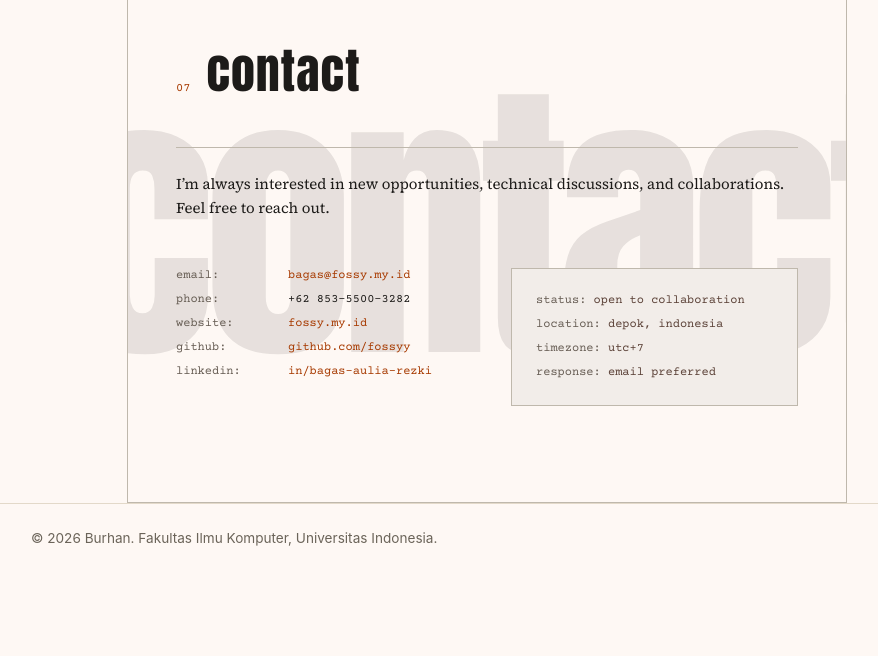
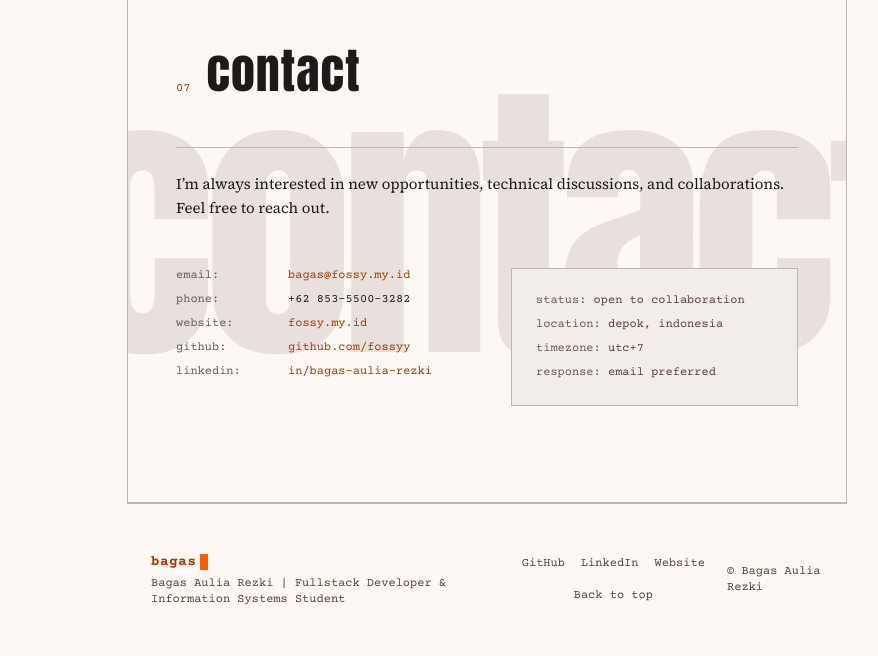
Before and after one commit to fossyy/myportofolio, a Django app: page / in a window 1280 px wide. Shown: the part 2857-3513 px from the top of the page, without its empty margins (153-1031 px from the left). Before the commit the page ends 3403 px from the top, so only its background shows below. Run offline with Django 5.2, Linux system fonts and the light colour scheme.

Commit message:
feat: footer section (#3)

```diff
--- a/static/css/style.css
+++ b/static/css/style.css
@@ -774,6 +774,95 @@ a:focus-visible {
     }
 }
 
+.portfolio-footer {
+    position: relative;
+    z-index: 20;
+    display: flex;
+    width: 100%;
+    max-width: var(--content-width);
+    flex-direction: column;
+    align-items: center;
+    justify-content: space-between;
+    gap: var(--space-md);
+    margin-inline: auto;
+    padding: var(--space-xl) 20px;
+    color: var(--color-on-tertiary-fixed-variant);
+    background: var(--color-surface);
+    border-top: 1px solid var(--color-outline);
+}
+
+.portfolio-footer__identity {
+    display: flex;
+    flex-direction: column;
+    align-items: center;
+    text-align: center;
+}
+
+.portfolio-footer__brand {
+    display: flex;
+    align-items: center;
+    color: var(--color-primary);
+    font-family: var(--font-technical);
+    font-size: 14px;
+    font-weight: 700;
+    line-height: 20px;
+    letter-spacing: 0.05em;
+}
+
+.portfolio-footer__brand-cursor {
+    display: inline-block;
+    width: 8px;
+    height: 16px;
+    margin-left: var(--space-xs);
+    background: var(--color-primary-container);
+}
+
+.portfolio-footer__description {
+    margin-top: var(--space-xs);
+    color: var(--color-on-surface-variant);
+    font-family: var(--font-technical);
+    font-size: 12px;
+    line-height: 16px;
+}
+
+.portfolio-footer__links {
+    display: flex;
+    flex-wrap: wrap;
+    justify-content: center;
+    gap: var(--space-md);
+    font-family: var(--font-technical);
+    font-size: 12px;
+    line-height: 16px;
+}
+
+.portfolio-footer__links a {
+    text-decoration: none;
+    transition: color 150ms ease;
+}
+
+.portfolio-footer__links a:hover {
+    color: var(--color-primary);
+}
+
+.portfolio-footer__copyright {
+    font-family: var(--font-technical);
+    font-size: 12px;
+    line-height: 16px;
+}
+
+@media (min-width: 768px) {
+    .portfolio-footer {
+        flex-direction: row;
+        padding-right: var(--space-lg);
+        padding-left: var(--space-lg);
+    }
+
+    .portfolio-footer__identity {
+        align-items: flex-start;
+        text-align: left;
+    }
+}
+
 h1, .brand {
     font-family: "Space Grotesk", -apple-system, sans-serif;
 }
--- a/templates/index.html
+++ b/templates/index.html
@@ -279,10 +279,21 @@
         </section>
     </main>
 
-    <footer class="site-footer">
-        <div class="container">
-            <p>&copy; 2026 Burhan. Fakultas Ilmu Komputer, Universitas Indonesia.</p>
+    <footer class="portfolio-footer">
+        <div class="portfolio-footer__identity">
+            <span class="portfolio-footer__brand">
+                bagas
+                <span class="portfolio-footer__brand-cursor" aria-hidden="true"></span>
+            </span>
+            <span class="portfolio-footer__description">Bagas Aulia Rezki | Fullstack Developer &amp; Information Systems Student</span>
         </div>
+        <div class="portfolio-footer__links">
+            <a href="https://github.com/fossyy" target="_blank" rel="noopener noreferrer">GitHub</a>
+            <a href="https://www.linkedin.com/in/bagas-aulia-rezki/" target="_blank" rel="noopener noreferrer">LinkedIn</a>
+            <a href="https://fossy.my.id/" target="_blank" rel="noopener noreferrer">Website</a>
+            <a href="#home">Back to top</a>
+        </div>
+        <span class="portfolio-footer__copyright">© Bagas Aulia Rezki</span>
     </footer>
 </body>
 </html>
```
